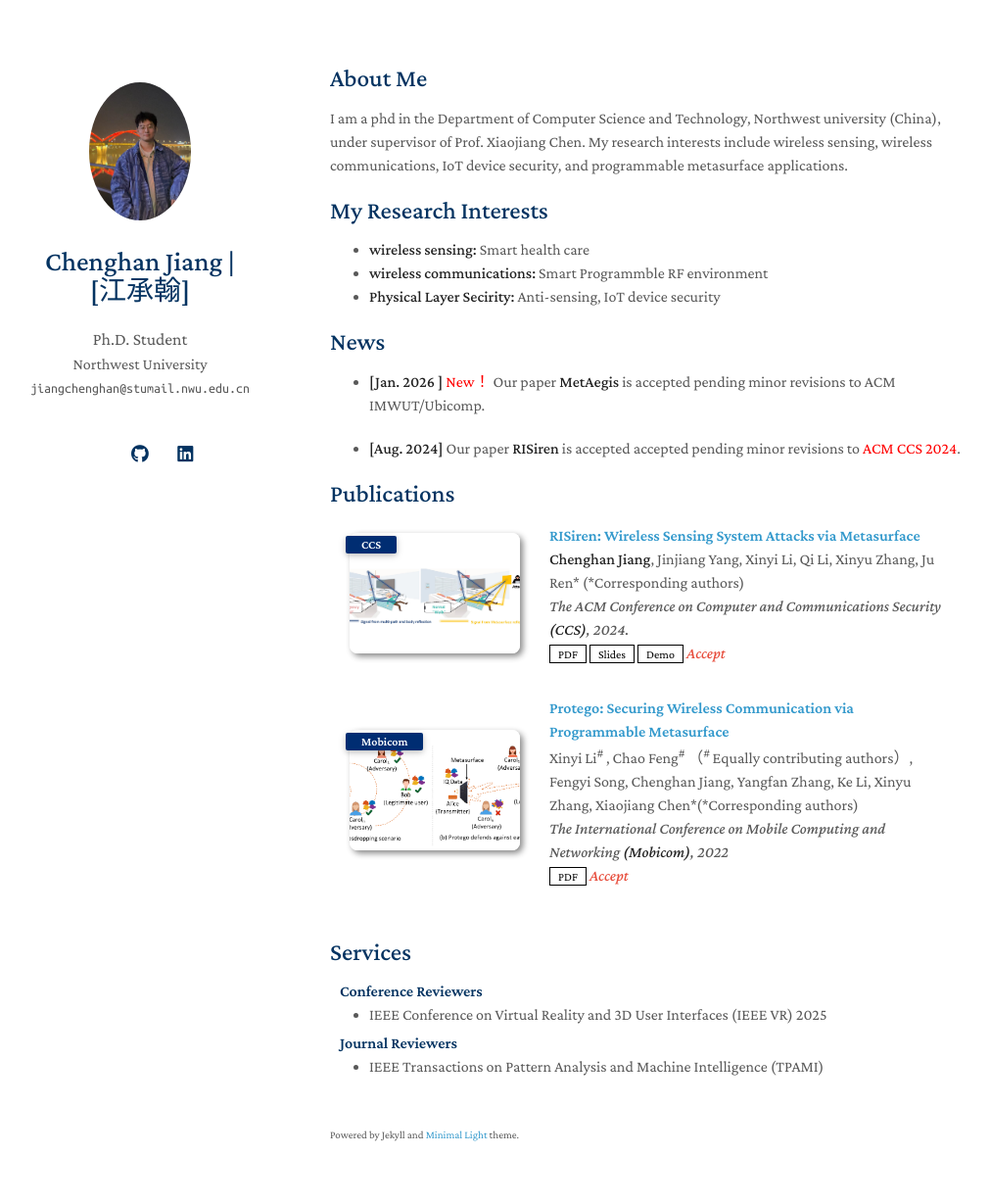
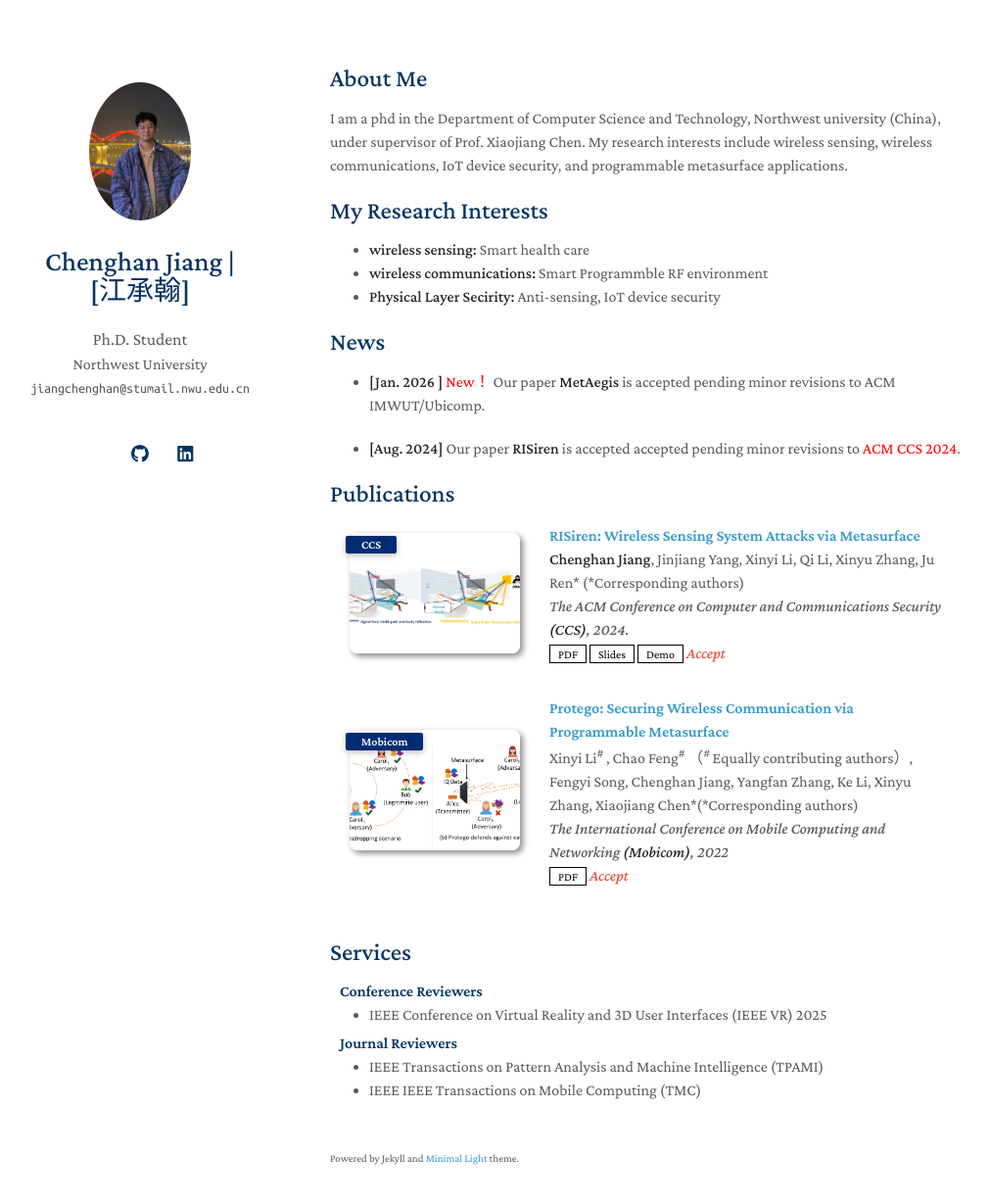
Before and after one commit to HappyChenghan/HappyChenghan.github.io, a Jekyll site: the page built from index.md, in a window 1280 px wide and 1263 px high. Shown: the top 1228 px of the window at 98% size, without its empty margins (133-1144 px from the left). Built offline with Jekyll 4.4.1, drawn with Linux system fonts in a browser that asks for light colours; a style sheet for code colours, icons or effects is not loaded; our own code applies the rules of GitHub Pages for plain Markdown files.

Commit message:
Update services.md

```diff
--- a/_includes/services.md
+++ b/_includes/services.md
@@ -12,5 +12,6 @@
 
 <ul style="margin:0 0 20px;">
   <li>IEEE Transactions on Pattern Analysis and Machine Intelligence (TPAMI)</li>
+  <li>IEEE IEEE Transactions on Mobile Computing (TMC)</li>
 <!--   <li><a href="https://www.springer.com/journal/11263"><autocolor>International Journal of Computer Vision (IJCV)</autocolor></a></li> -->
 </ul>
```
